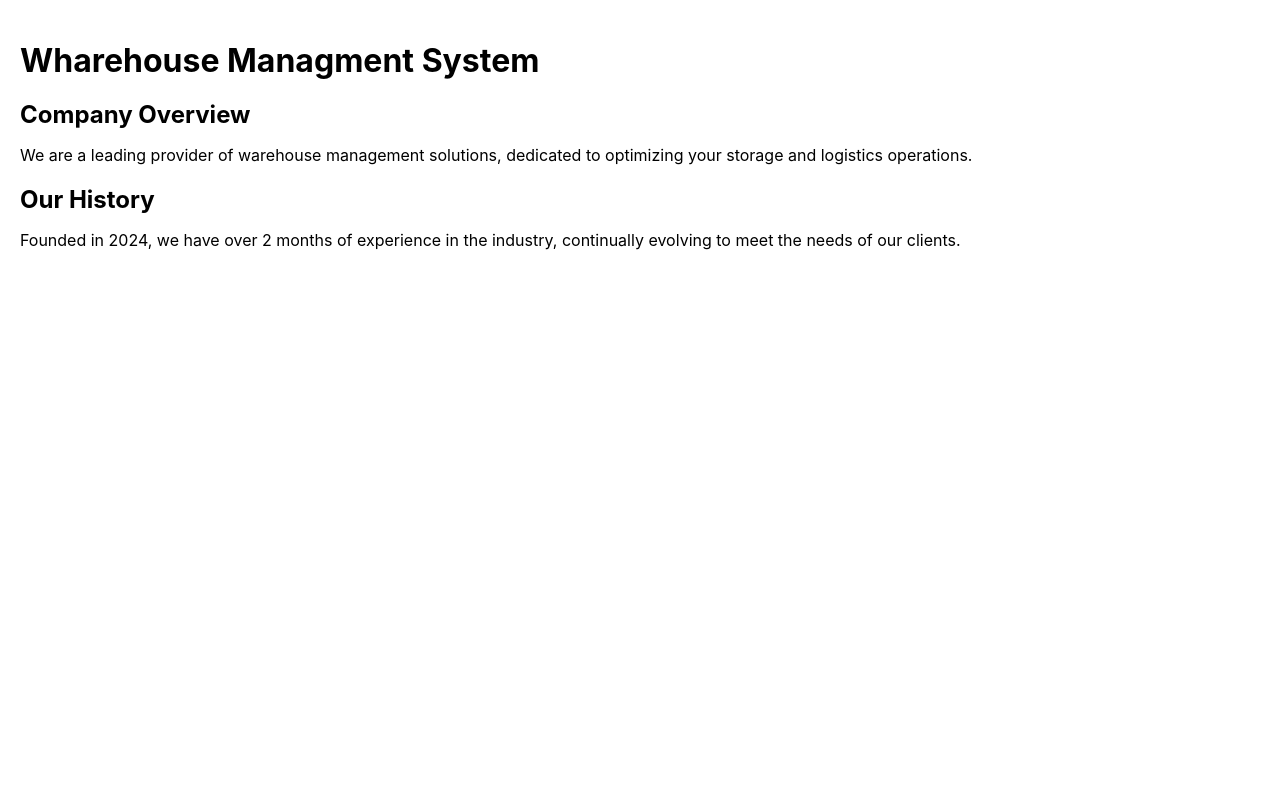
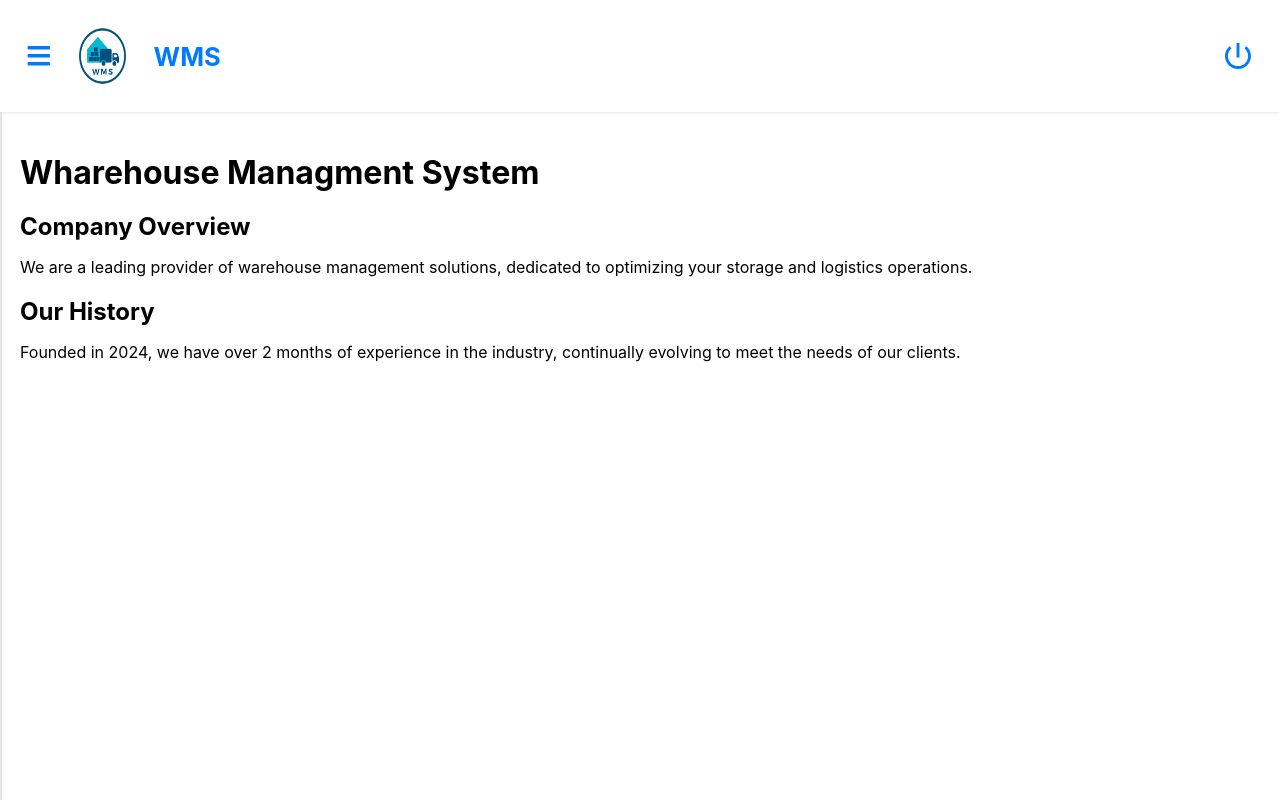
Before and after one commit to WMS-Corporation/wms-WebApplication, a React (Create React App) app: page /about in a window 1280 px wide. Built offline with nearby package versions, Linux system fonts and the light colour scheme.

Commit message:
feat: Implemented sidebar and header

```diff
--- a/src/App.css
+++ b/src/App.css
@@ -1,54 +1,9 @@
-/* src/App.css */
-.app {
+.App {
+  height: 100%;
   display: flex;
   flex-direction: column;
-  min-height: 100vh;
 }
 
-.header {
-  background-color: red; /* Ensure this line is correct */
-  padding: 0px 18px; /* Adjust padding to reduce height */
-  color: white;
-  line-height: 0; /* Adjust line height */
-  font-size: 1.2em; /* Adjust font size */
+#root {
+  height: 100%;
 }
-
-.main-content {
-  display: flex;
-  flex: 1;
-}
-
-.sidebar {
-  width: 200px;
-  background-color: #333;  /* Dark gray */
-  padding: 0px 20px;
-  color: white;
-  font-size: 2em; /* Increase font size */
-}
-
-.page-content {
-  flex: 1;
-  padding: 20px;
-}
-
-.sidebar ul {
-  list-style-type: none;
-  padding: 0;
-}
-
-.sidebar li {
-  margin: 10px 0;
-}
-
-.sidebar a {
-  color: white;
-  text-decoration: none;
-}
-
-.sidebar a:hover {
-  text-decoration: underline;
-}
-
-.page-content h1 {
-  margin-top: 0;
-}
--- a/src/App.js
+++ b/src/App.js
@@ -1,6 +1,6 @@
 // src/App.js
 import React from 'react';
-import { BrowserRouter as Router, Route, Routes } from 'react-router-dom';
+import { BrowserRouter as Router, Route, Routes, useLocation } from 'react-router-dom';
 import Header from './components/Header';
 import Sidebar from './components/Sidebar';
 import Home from './components/Home';
@@ -8,35 +8,39 @@ import About from './components/About';
 import Product from './components/Product';
 import Login from './components/Login';
 import './App.css';
+import Layout from "./components/Layout";
+
+const AppContent = () => {
+    const location = useLocation();
+    const hideSidebar = location.pathname === '/';
+
+    return (
+        <div className="App">
+            <Routes>
+                <Route path="/" element={<Login />} />
+                <Route
+                    path="*"
+                    element={
+                        <Layout>
+                            <Routes>
+                                <Route path="/about" element={<About />} />
+                                <Route path="/products" element={<Product />} />
+                                <Route path="/home" element={<Home />} />
+                            </Routes>
+                        </Layout>
+                    }
+                />
+            </Routes>
+        </div>
+    );
+};
 
 const App = () => {
-  return (
-    // <Router>
-    //   <div className="app">
-    //     <Header />
-    //     <div className="main-content">
-    //       <Sidebar />
-    //       <div className="page-content">
-    //         <Routes>
-    //           <Route path="/" element={<Login />} />
-    //           <Route path="/about" element={<About />} />
-    //           <Route path="/products" element={<Product />} />
-    //           <Route path="/login" element={<Login />} />
-    //         </Routes>
-    //       </div>
-    //     </div>
-    //   </div>
-    // </Router>
-    <Router>
-      <Routes>
-        <Route path="/" element={<Login />} />
-        <Route path="/about" element={<About />} />
-        <Route path="/products" element={<Product />} />
-        <Route path="/login" element={<Login />} />
-        <Route path="/home" element={<Home />} />
-      </Routes>
-    </Router>
-  );
+    return (
+        <Router>
+            <AppContent />
+        </Router>
+    );
 };
 
 export default App;
--- a/src/components/Header.js
+++ b/src/components/Header.js
@@ -1,11 +1,25 @@
 import React from 'react';
+import PropTypes from 'prop-types';
+import {FaBars} from "react-icons/fa";
+import { IoMdPower } from "react-icons/io";
+import logo from "../assets/logo.png";
+import './styles/Header.css';
 
-const Header = () => {
+const Header = ({toggleSidebar}) => {
   return (
     <header className="header">
-      <h1>WMS</h1>
+        <FaBars className="sidebar-toggle" onClick={toggleSidebar}/>
+        <div className="logo-container">
+            <img src={logo} alt="WMS Logo" className="logo"/>
+            <h3 className="sidebar-logo">WMS</h3>
+        </div>
+        <IoMdPower className="power-off"/>
     </header>
   );
 };
 
+Header.propTypes = {
+    toggleSidebar: PropTypes.func.isRequired,
+};
+
 export default Header;
--- a/src/components/Home.js
+++ b/src/components/Home.js
@@ -20,12 +20,6 @@ const Home = () => {
 
   return (
     <div className="home">
-      <h1>Dashboard</h1>
-      <ul>
-        {data.map((item) => (
-          <li key={item.id}>{item.name}</li>
-        ))}
-      </ul>
     </div>
   );
 };
--- /dev/null
+++ b/src/components/Layout.js
@@ -0,0 +1,29 @@
+import React, { useState } from 'react';
+import Sidebar from './Sidebar';
+import Header from './Header';
+import PropTypes from "prop-types";
+import "./styles/Layout.css"
+
+const Layout = ({ children }) => {
+    const [isOpen, setIsOpen] = useState(false);
+
+    const toggleSidebar = () => {
+        setIsOpen(!isOpen);
+    };
+
+    return (
+        <div className="layout">
+            <Header toggleSidebar={toggleSidebar} />
+            <Sidebar isOpen={isOpen} />
+            <main className={isOpen ? 'content-open' : 'content'}>
+                {children}
+            </main>
+        </div>
+    );
+};
+
+Layout.propTypes = {
+    children: PropTypes.node.isRequired,
+};
+
+export default Layout;
--- /dev/null
+++ b/src/components/styles/Header.css
@@ -0,0 +1,45 @@
+.header{
+    display: flex;
+    justify-content: start;
+    align-items: center;
+    height: 14vh;
+    background-color: #fff;
+    color: #007bff;
+    position: fixed;
+    top: 0;
+    left: 0;
+    width: 100%;
+    z-index: 1000;
+    box-shadow: 0 1px 3px rgba(0, 0, 0, 0.1);
+}
+
+.logo-container {
+    display: flex;
+    align-items: center;
+}
+
+.logo {
+    width: 6vw; /* Dimensione del logo */
+    height: 8vh; /* Dimensione del logo */
+    margin-left: 1vw;
+    margin-right: 1vw;
+    background: transparent;
+}
+
+.sidebar-logo {
+    font-size: 160%;
+}
+
+.sidebar-toggle {
+    font-size: 2vw;
+    cursor: pointer;
+    margin-left: 2vw;
+
+}
+
+.power-off{
+    font-size: 2.5vw;
+    cursor: pointer;
+    margin-left: auto;
+    margin-right: 2vw;
+}
--- /dev/null
+++ b/src/components/styles/Layout.css
@@ -0,0 +1,65 @@
+/*.layout {*/
+/*    display: flex;*/
+/*    flex-direction: column;*/
+/*    height: 100%;*/
+/*}*/
+
+/*.content {*/
+/*    !*height: 86vh;*!*/
+/*    !*width: 100vw;*!*/
+/*    !*position: absolute;*!*/
+/*    !*margin-top: 14vh; !* Altezza dell'header *!*!*/
+/*    !*transition: margin-left 0.5s ease;*!*/
+/*    flex: 1;*/
+/*    transition: margin-right 0.5s ease;*/
+/*    overflow-y: auto; !* Aggiungi scroll verticali per il con*/
+/*}*/
+/*.content-open {*/
+/*    margin-left: 0; !* Quando la sidebar è chiusa *!*/
+/*    height: 86vh;*/
+/*    width: 100vw;*/
+/*    position: absolute;*/
+/*    margin-top: 14vh; !* Altezza dell'header *!*/
+/*}*/
+
+.layout {
+    display: flex;
+    flex-direction: column;
+    height: 100vh;
+}
+
+.header {
+    height: 14vh;
+    width: 100%;
+    position: fixed;
+    top: 0;
+    left: 0;
+    z-index: 1000;
+    background-color: #fff;
+    box-shadow: 0 1px 3px rgba(0, 0, 0, 0.1);
+}
+
+.main-content {
+    display: flex;
+    flex: 1;
+    margin-top: 14vh; /* Altezza dell'header */
+    width: 100%; /* Assicurati che prenda tutto lo spazio orizzontale */
+    overflow: hidden; /* Previene overflow non desiderati */
+    position: relative;
+}
+
+.content {
+    flex: 1;
+    transition: margin-left 0.5s ease;
+    overflow-y: auto;
+    margin-top: 14vh;
+    z-index: 1000;
+}
+
+.content-open {
+    flex: 1;
+    transition: margin-left 0.5s ease;
+    overflow-y: auto;
+    margin-top: 14vh;
+    margin-left: 0;
+}
--- /dev/null
+++ b/src/components/styles/Sidebar.css
@@ -0,0 +1,75 @@
+.navbar {
+    align-items: center;
+    background-color: #fff;
+    width: 15vw;
+    transition: transform 0.5s ease;
+    height: calc(100vh - 14vh); /* Altezza dinamica per coprire il resto dello schermo */
+    position: fixed;
+    z-index: 1100;
+    bottom: 0;
+    left: 0;
+    transform: translateX(-100%);
+}
+.sidebar-menu {
+    width: 15vw;
+    background: white;
+    height: 100%;
+    display: flex;
+    left: 0;
+    transition: transform 0.5s ease;
+    box-shadow: 2px 0 0 rgba(0, 0, 0, 0.1);
+    z-index: 1100;
+    transform: translateX(+100%);
+    padding: 0;
+}
+
+.nav-menu{
+    background: white;
+    height: 100%;
+    width: 15vw;
+    display: flex;
+    justify-content: center;
+    left: 0;
+    transition: transform 0.5s ease;
+    box-shadow: 2px 0 0 rgba(0, 0, 0, 0.1);
+    z-index: 1000;
+}
+
+.sidebar-item {
+    display: flex;
+    align-items: center;
+    list-style: none;
+    transition: background-color 0.3s ease, color 0.3s ease;
+    color: gray;
+    height: 8vh;
+}
+
+.sidebar-item:hover a{
+    color: black;
+}
+
+.sidebar-item:hover svg{
+    color: #ff6600;
+}
+
+.sidebar-item a {
+    text-decoration: none;
+    color: gray;
+    font-size: 1.5vw;
+    width: 100%;
+    height: 100%;
+    display: flex;
+    align-items: center;
+    padding: 0 1vw;
+}
+
+.sidebar-item svg {
+    font-size: 2.5vw;
+    color: grey; /* Colore di base per le icone */
+    transition: color 0.3s ease; /* Transizione per il colore delle icone */
+}
+
+.nav-menu-items{
+    padding: 0;
+    margin-left: 2vw;
+}
--- a/src/index.css
+++ b/src/index.css
@@ -1,5 +1,6 @@
 body {
   margin: 0;
+  height: 100%;
   font-family: -apple-system, BlinkMacSystemFont, 'Segoe UI', 'Roboto', 'Oxygen',
     'Ubuntu', 'Cantarell', 'Fira Sans', 'Droid Sans', 'Helvetica Neue',
     sans-serif;
```
Also changed, not shown: src/components/Sidebar.js (+49 -14 lines), src/assets/logo.png.
